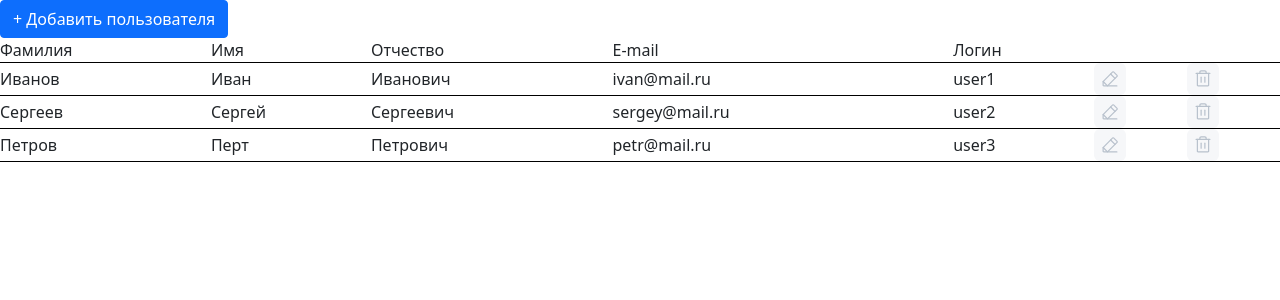
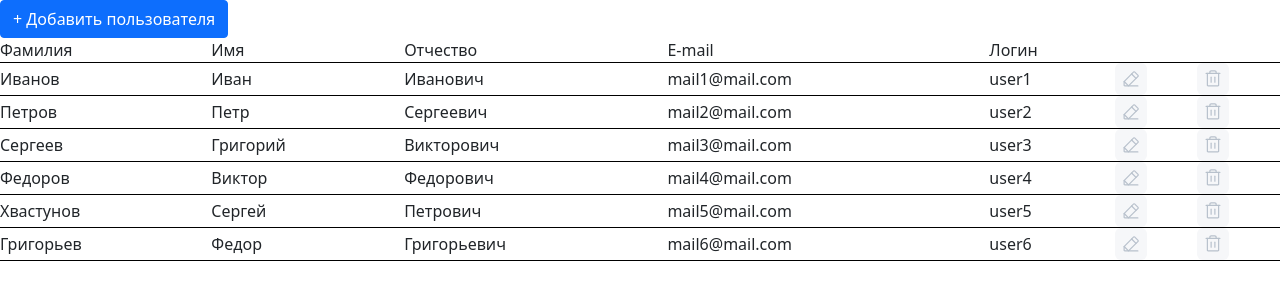
Before and after one commit to Timur-eit/users-table_react, a React (Create React App) app: page / in a window 1280 px wide. Shown: the top 300 px of the page. Built offline with nearby package versions, Linux system fonts and the light colour scheme.

Commit message:
add initial table data

```diff
--- a/src/data/initialTableData.ts
+++ b/src/data/initialTableData.ts
@@ -24,21 +24,42 @@ export const initialTableData: IUserData[] = [
         lastName: 'Иванов',
         firstName: 'Иван',
         midleName: 'Иванович',
-        email: 'ivan@mail.ru',
+        email: 'mail1@mail.com',
         login: 'user1',
     },
     {
-        lastName: 'Сергеев',
-        firstName: 'Сергей',
+        lastName: 'Петров',
+        firstName: 'Петр',
         midleName: 'Сергеевич',
-        email: 'sergey@mail.ru',
+        email: 'mail2@mail.com',
         login: 'user2',
     },
     {
-        lastName: 'Петров',
-        firstName: 'Перт',
+        lastName: 'Сергеев',
+        firstName: 'Григорий',
+        midleName: 'Викторович',
+        email: 'mail3@mail.com',
+        login: 'user3',
+    },
+    {
+        lastName: 'Федоров',
+        firstName: 'Виктор',
+        midleName: 'Федорович',
+        email: 'mail4@mail.com',
+        login: 'user4',
+    },
+    {
+        lastName: 'Хвастунов',
+        firstName: 'Сергей',
         midleName: 'Петрович',
-        email: 'petr@mail.ru',
-        login: 'user3',
-    }
+        email: 'mail5@mail.com',
+        login: 'user5',
+    },
+    {
+        lastName: 'Григорьев',
+        firstName: 'Федор',
+        midleName: 'Григорьевич',
+        email: 'mail6@mail.com',
+        login: 'user6',
+    },
 ];
```
